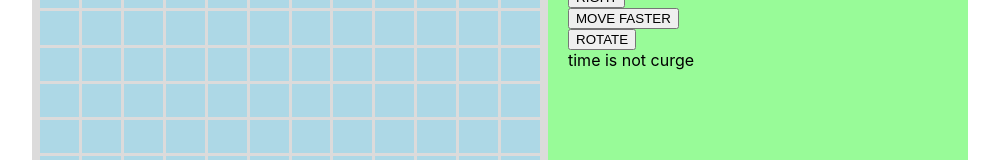
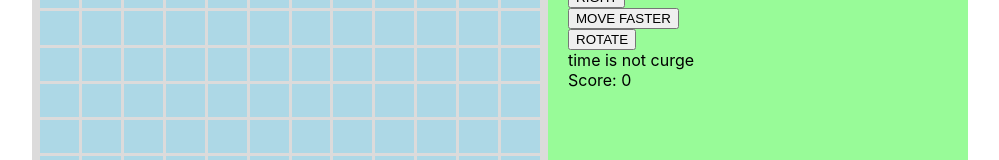
Before and after one commit to owtlaw6/Tetris-VSP, a React (Create React App) app: page / in a window 1280 px wide. Shown: the part 137-297 px from the top of the page, without its empty margins (140-1139 px from the left). Built offline with nearby package versions, Linux system fonts and the light colour scheme.

Commit message:
almost all
for now, final version

```diff
--- a/src/App.js
+++ b/src/App.js
@@ -9,21 +9,27 @@
 import { randomTetromino } from './tetrominos.js'
 import { useBoard } from './hooks/useBoard';
 
+
 function App() {
   const [speed, setSpeed] = useState(1000);
-  const [updateBoard, board, moveLeft, moveRight, moveDown, rotateLeft, initializePlayer, gameOver] = useBoard();
+  const [updateBoard, board, moveLeft, moveRight, moveDown, rotateLeft, initializePlayer, gameOver, score] = useBoard();
   const onTick = useCallback(() => {
     console.log('tic tic');
     updateBoard();
-  }, [board]);
+  }, [gameOver]);
 
   const { isRunning, startTime, stopTime } = useGameTime({ onTick, speed });
 
   useEffect(() => {
     if(gameOver && isRunning){
       stopTime();
+      setSpeed(1000);
     }
   }, [gameOver])
+
+  useEffect(() => {
+    setSpeed((prev) => 0.9 * prev)
+  }, [score])
 
   return (
     <div className="container">
@@ -39,6 +45,7 @@
         <button onClick={moveDown}>MOVE FASTER</button>
         <button onClick={rotateLeft}>ROTATE</button>
         <span>time is {isRunning ? "curge" : "not curge"}</span>
+        <span>Score: {score}</span>
       </RightPannel>
 
     </div>
--- a/src/hooks/useBoard.js
+++ b/src/hooks/useBoard.js
@@ -6,6 +6,7 @@
 
 export const useBoard = () => {
     const [board, setBoard] = useState(getEmptyBoard());
+    const [score, setScore] = useState(0);
     const player = useRef(new ActiveTetro());
     /*const isFirstRender = useRef(true);
     if(isFirstRender.current === true){
@@ -23,6 +24,7 @@
             player.current.drawOn(freshBoard);
             setBoard([...freshBoard]);
             setGameOver(false);
+            setScore(0);
         }
     }
 
@@ -132,6 +134,7 @@
                 }
                 if(isLineComplete){
                     linesToErase.push(i);
+                    setScore((prev) => prev + 1);
                 }
             }
             eraseLines(linesToErase, board);
@@ -143,7 +146,7 @@
 
     function eraseLines(linesToErase, board){
         for(let i = 0; i < linesToErase.length; i++){
-            let lineIndex = linesToErase[i] - i;
+            let lineIndex = linesToErase[i];
             for(let m = lineIndex; m > 0; m--){
                 for(let n = 0; n < 12; n++){
                     board[m][n] = board[m - 1][n];
@@ -152,5 +155,5 @@
         }
     }
 
-    return [updateBoard, board, moveLeft, moveRight, moveDown, rotateLeft, initializePlayer, gameOver];
+    return [updateBoard, board, moveLeft, moveRight, moveDown, rotateLeft, initializePlayer, gameOver, score];
 }
--- a/src/tetrominos.js
+++ b/src/tetrominos.js
@@ -33,5 +33,6 @@
 export const randomTetromino = () => {
     const tetrominos = 'IJLOSTZ';
     const randomTetromino = tetrominos[Math.floor(Math.random() * tetrominos.length)];
+    //const randomTetromino = "O";
     return TETROMINOS[randomTetromino];
 }
```
